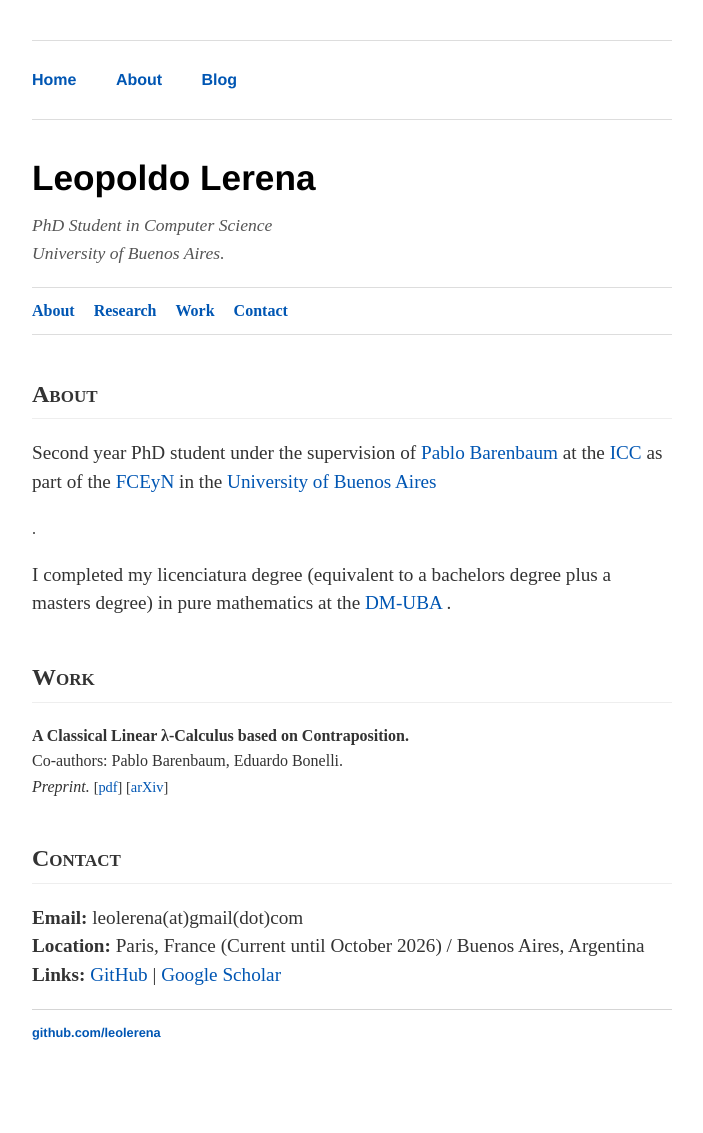
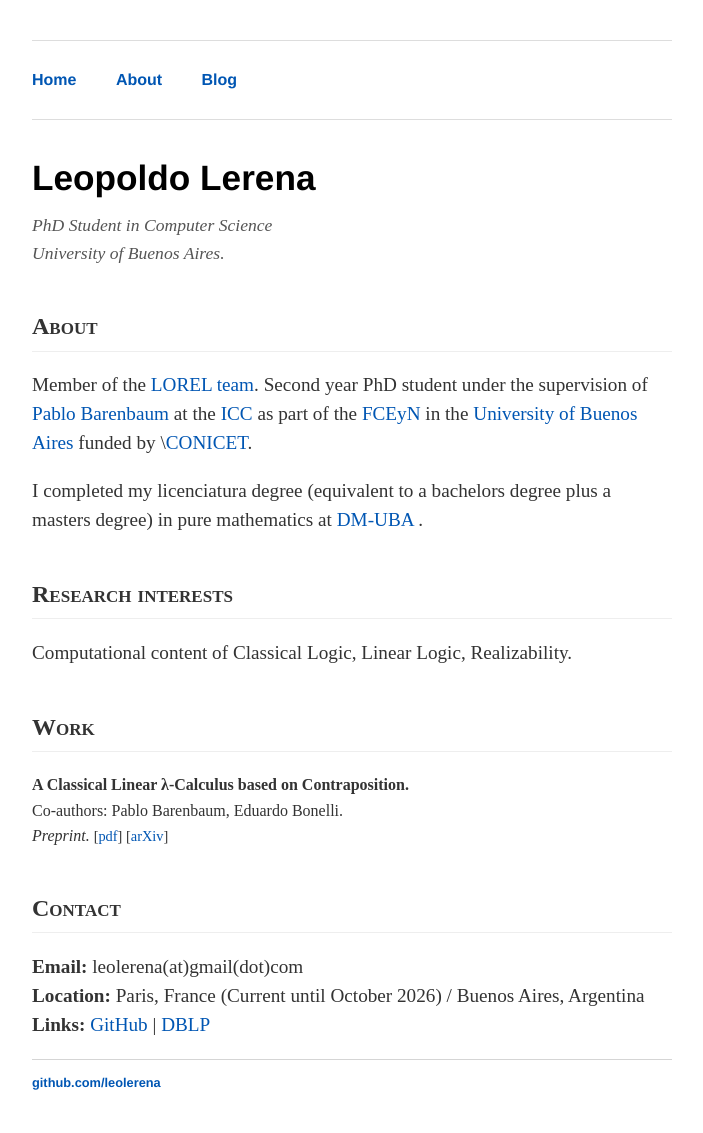
Before and after one commit to leolerena/leolerena.github.io, a Jekyll site: the page built from index.html, in a window 1280 px wide. Shown: the whole page, without its empty margins (288-991 px from the left). Built offline with Jekyll 4.4.1, drawn with Linux system fonts in a browser that asks for light colours; before the commit the page ends 1083 px from its top, so only the background shows below that.

Commit message:
arreglos

```diff
--- a/index.html
+++ b/index.html
@@ -104,23 +104,26 @@
             University of Buenos Aires.
         </div>
 
-        <nav>
-            <a href="#about">About</a>
-            <a href="#research">Research</a>
-            <a href="#Work">Work</a>
-            <a href="#contact">Contact</a>
-        </nav>
     </header>
 
     <section id="about">
         <h2>About</h2>
         <p>
-            <p> Second year PhD student under the supervision of <a href="https://foones.github.io">Pablo Barenbaum</a> at the <a href="https://icc.fcen.uba.ar">ICC</a> as part of the <a href="https://exactas.uba.ar">FCEyN</a> in the <a href="https://www.uba.ar"> University of Buenos Aires </a>  </p>.
-			<p> I completed my licenciatura degree (equivalent to a bachelors degree plus a masters degree) in pure mathematics at the <a href="https://web.dm.uba.ar"> DM-UBA </a>.
+            <p>
+				Member of the <a href="https://lorel-team.github.io">LOREL team</a>.
+				Second year PhD student under the supervision of <a href="https://foones.github.io">Pablo Barenbaum</a> at the <a href="https://icc.fcen.uba.ar">ICC</a> as part of the <a href="https://exactas.uba.ar">FCEyN</a> in the <a href="https://www.uba.ar"> University of Buenos Aires </a> funded by \<a href="https://www.conicet.gov.ar/">CONICET</a>.
+
+			<p>
+				I completed my licenciatura degree (equivalent to a bachelors degree plus a masters degree) in pure mathematics at <a href="https://web.dm.uba.ar"> DM-UBA </a>.
         </p>
     </section>
 
-
+	<section>
+		<h2>Research interests</h2>
+		<p>
+			Computational content of Classical Logic, Linear Logic, Realizability.
+		</p>
+	</section>
 
     <section id="Work">
         <h2>Work</h2>
@@ -141,7 +144,7 @@
             <strong>Location:</strong> Paris, France (Current until October 2026) / Buenos Aires, Argentina <br>
             <strong>Links:</strong>
             <a href="https://github.com/leolerena">GitHub</a> |
-            <a href="#">Google Scholar</a>
+            <a href="https://dblp.org/pid/429/3123.html">DBLP</a>
         </p>
     </section>
 
```
